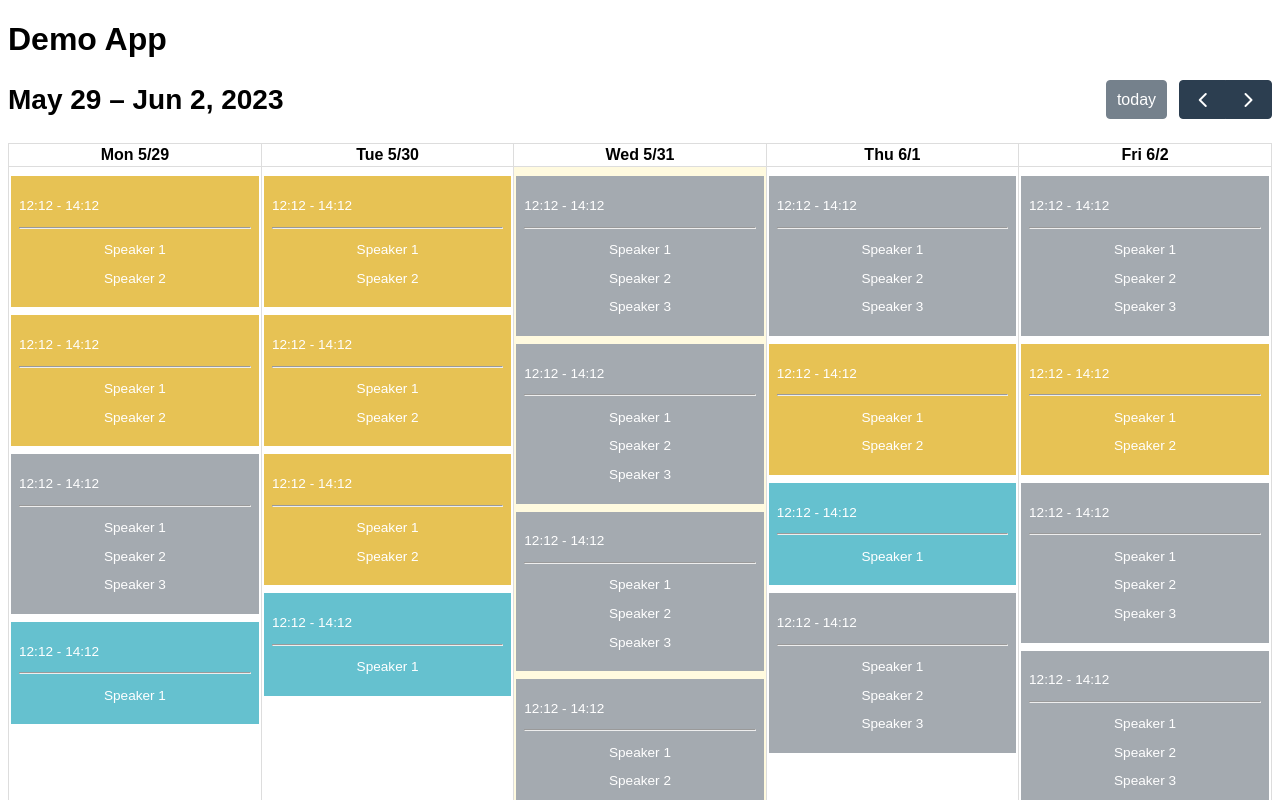
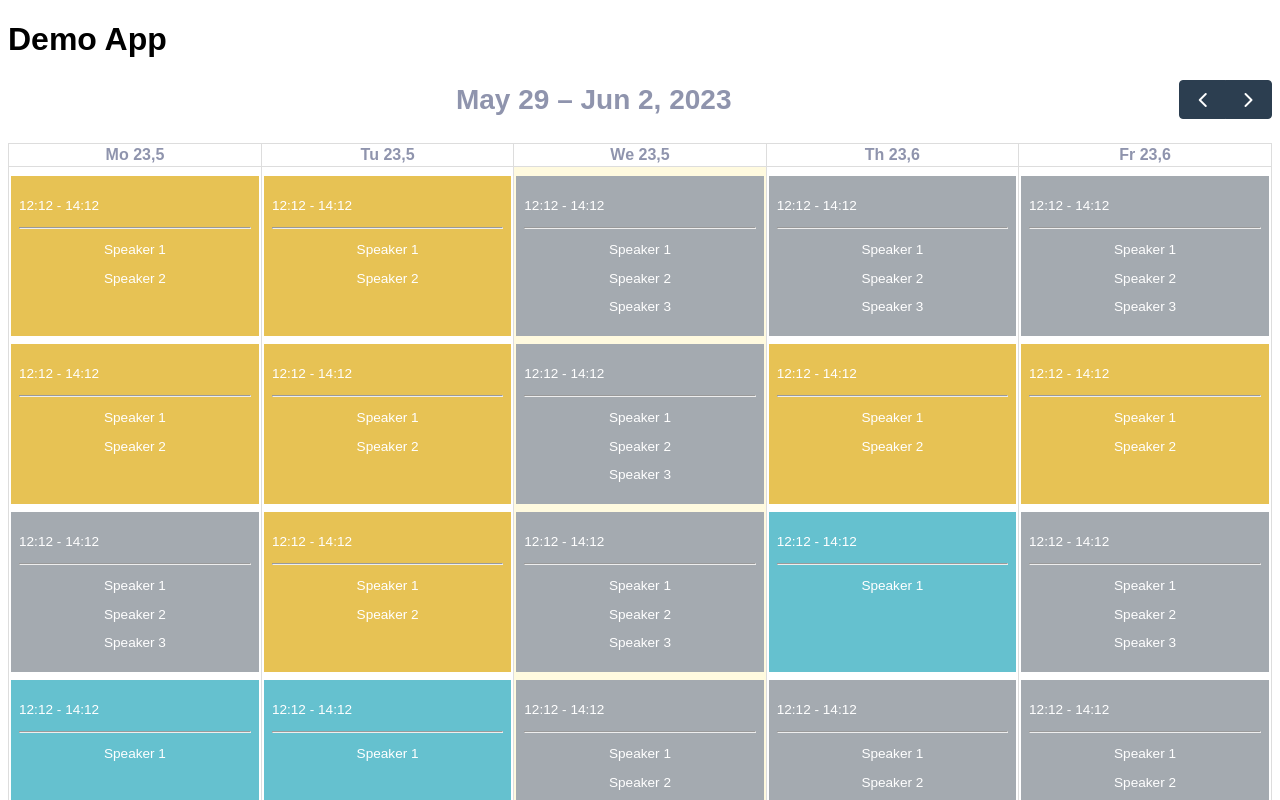
Before and after one commit to dork7/react-full-calendar, a React (Vite) app: page / in a window 1280 px wide. Shown: the top 800 px of the page. Built offline with nearby package versions, Linux system fonts and the light colour scheme.

Commit message:
styling fixes

```diff
--- a/components/Calender.jsx
+++ b/components/Calender.jsx
@@ -11,10 +11,19 @@ export const StyleWrapper = styled.div`
         margin-top:0.5rem;
         padding: 0.5rem;
         border-radius: 0;
+        height : 10rem;
      }
     .fc-event p {
         // color: black
     }
+    .fc-col-header-cell-cushion {
+        color : #8f94ad;
+    }
+    .fc-toolbar-title{
+        color : #8f94ad;
+    }
+
+
 `
 
 const random = (min, max) => Math.floor(Math.random() * (max - min)) + min;
@@ -66,7 +75,9 @@ const Calender = () => {
 
     return (
         <>
+
             <StyleWrapper>
+                <div class="main-container">
                     <h1>Demo App</h1>
                     <FullCalendar
                         plugins={[dayGridPlugin]}
@@ -74,7 +85,16 @@ const Calender = () => {
                         weekends={false}
                         events={events}
                         eventContent={renderEventContent}
+                        dayHeaderFormat={(date) => {
+                            return moment(date.date).format('dd YY,M');
+                        }}
+                        headerToolbar={{
+                            left: '',
+                            center: 'title',
+                            right: 'prev,next'
+                        }}
                     />
+                </div>
             </StyleWrapper>
         </>
     )
--- a/src/App.css
+++ b/src/App.css
@@ -1,3 +1,5 @@
 * {
     font-family: Arial, Helvetica, sans-serif;
 }
+
+body {}
```
Lines whose indentation alone changed are shown as unchanged.
